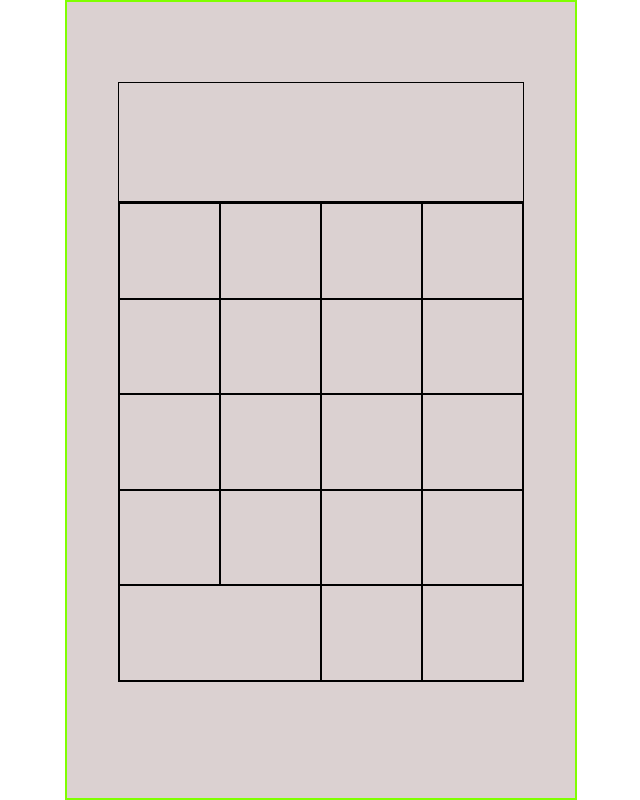
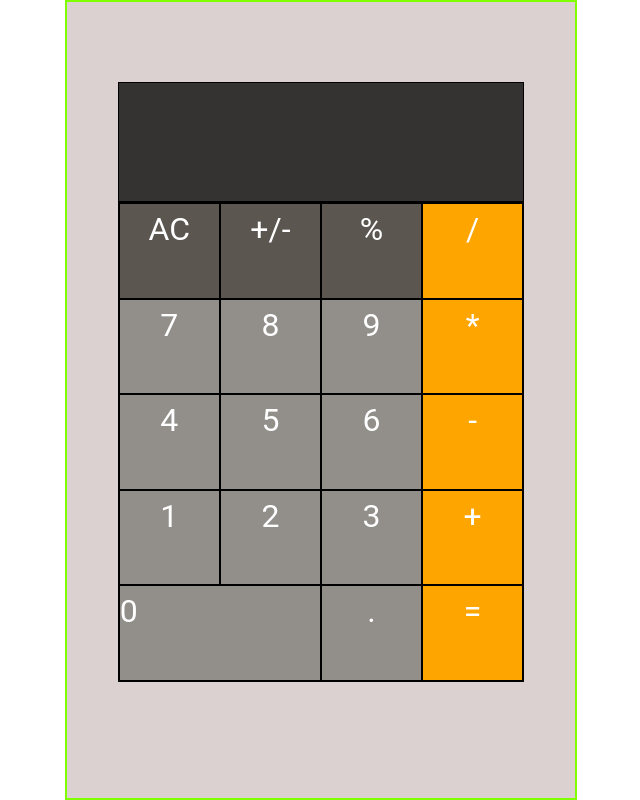
Before and after one commit to oluciams/retocalculadora, a plain HTML site: page index.html in a window 1280 px wide. Shown: the whole page, without its empty margins (319-959 px from the left). Drawn offline with Linux system fonts and the light colour scheme.

Commit message:
agregando estilos a los div elementos y texto con los componentes de la calculadora

```diff
--- a/app.js
+++ b/app.js
@@ -0,0 +1,4 @@
+
+
+//capturar lo que teclea el usuario y tenerlo en una parte para
+//luego realizar la operacion.
--- a/index.html
+++ b/index.html
@@ -13,25 +13,25 @@
         <div class="container">
             <div class="result"></div>
             <div class="elements">
-                <div class="element"></div>
-                <div class="element"></div>
-                <div class="element"></div>
-                <div class="element"></div>
-                <div class="element"></div>
-                <div class="element"></div>
-                <div class="element"></div>
-                <div class="element"></div>
-                <div class="element"></div>
-                <div class="element"></div>
-                <div class="element"></div>
-                <div class="element"></div>
-                <div class="element"></div>
-                <div class="element"></div>
-                <div class="element"></div>
-                <div class="element"></div>
-                <div class="element element-double"></div>
-                <div class="element"></div>
-                <div class="element"></div>
+                <div class="element bor">AC</div>
+                <div class="element bor">+/-</div>
+                <div class="element bor">%</div>
+                <div class="element oper">/</div>
+                <div class="element num">7</div>
+                <div class="element num">8</div>
+                <div class="element num">9</div>
+                <div class="element oper">*</div>
+                <div class="element num">4</div>
+                <div class="element num">5</div>
+                <div class="element num">6</div>
+                <div class="element oper">-</div>
+                <div class="element num" value= "1">1</div>
+                <div class="element num" value= "2">2</div>
+                <div class="element num">3</div>
+                <div class="element oper">+</div>
+                <div class="element num element-double">0</div>
+                <div class="element num">.</div>
+                <div class="element oper">=</div>
             </div>
         </div>
     </main>
--- a/style.css
+++ b/style.css
@@ -17,6 +17,7 @@ main {
 .result {
     width: 80%;
     border: 1px solid black;
+    background-color: rgb(53, 50, 50);
     height: 15vh;
     margin: 0 auto;
     margin-top: 10vh;
@@ -26,6 +27,9 @@ main {
     width: 80%;
     border: 1px solid black;
     height: 60vh;
+    color: white;
+    font-size: 2rem;
+    text-align: center;
     margin: 0 auto;
     display: flex;
     flex-wrap: wrap;
@@ -39,4 +43,17 @@ main {
 
 .element-double {
     width: 50%;
+    text-align: left;
 }
+
+.element.oper{
+    background-color: orange;
+}
+
+.element.bor{
+    background-color: rgba(70, 66, 59, 0.856);
+}
+
+.element.num {
+    background-color: rgba(134, 133, 128, 0.856);
+}
```
